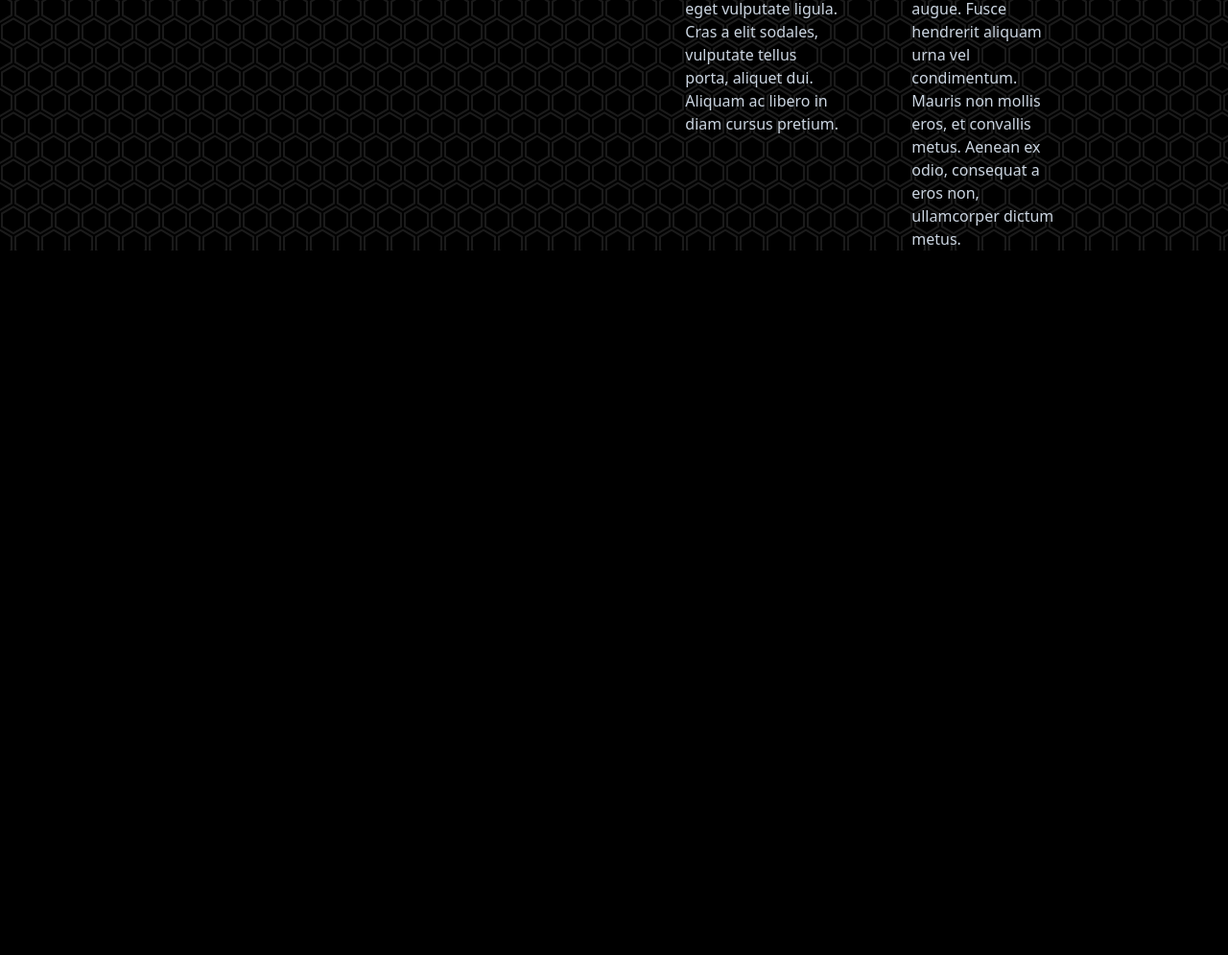
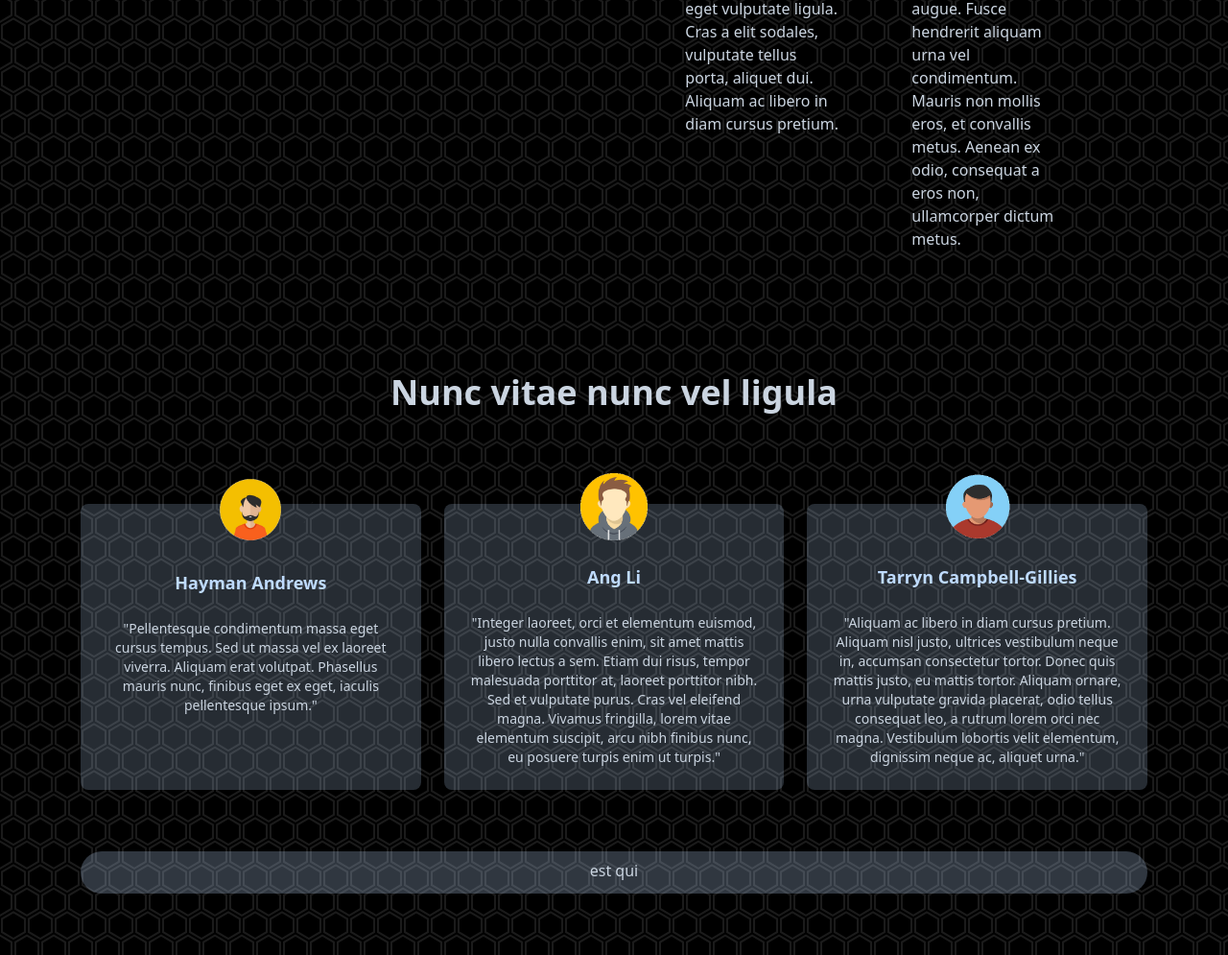
Before and after one commit to lz13/gor_ai, a website: page index.html in a window 1280 px wide. Shown: the part 1167-2162 px from the top of the page at 96% size. Before the commit the page ends 1428 px from the top, so only its background shows below. Drawn offline with Linux system fonts and the light colour scheme.

Commit message:
Add Testimonial section

```diff
--- a/index.html
+++ b/index.html
@@ -16,7 +16,7 @@
       <div class="container flex flex-col items-center px-6 mx-auto mt-80 space-y-0 md:flex-row md:space-y-0">
         <!-- Left Item -->
         <div class="flex items-center flex-col space-y-2 md:w-1/2">
-          <h1 class="max-w-md text-5xl text-slate-300 text-center md:text6xl md:text-left">
+          <h1 class="max-w-md text-5xl font-bold text-slate-300 text-center md:text6xl md:text-left">
             Lorem Ipsum
           </h1>
           <p class="max-w-sm text-center text-slate-300 md:text-left">
@@ -24,8 +24,8 @@
           </p>
           <div class="flex justify-center md:justify-start">
             <a
-            href="#"
-            class="p-3 px-6 pt-2 text-slate-300 bg-black rounded-full baseline hover:bg-slate-300 hover:text-black md:block">
+            href="https://en.wikipedia.org/wiki/Artificial_intelligence" target="_blank" rel="noopener noreferrer"
+            class="p-3 px-6 pt-2 text-slate-300 bg-blue-200/25 rounded-full baseline hover:bg-blue-200/50 hover:text-black md:block">
             est qui
             </a>
           </div>
@@ -46,7 +46,7 @@
     <section id="features">
       <div class="container flex flex-col px-4 mx-auto mt-60 space-y-12 md:space-y-0 md:flex-row">
         <div class="flex flex-col space-y-12 md:w-1/2">
-          <h2 class="max-w-md text-4xl text-slate-300 text-center md:text-left">
+          <h2 class="max-w-md text-4xl font-bold text-slate-300 text-center md:text-left">
             Adipisci Velit
           </h2>
           <p class="max-w-sm text-center text-slate-300 md:text-left">
@@ -136,5 +136,60 @@
               </div>
         </div>
     </section>
+
+    <!-- Testimonials -->
+    <section id="testimonials">
+      <!-- Container to heading and testm blocks -->
+      <div class="max-w-6xl px-5 mx-auto mt-32 text-center">
+        <!-- Heading -->
+        <h2 class="text-4xl font-bold text-center text-slate-300">
+          Nunc vitae nunc vel ligula
+        </h2>
+        <!-- Testimonal Container -->
+        <div class="flex flex-col mt-24 md:flex-row md:space-x-6">
+          <!-- Testimonial 1 -->
+          <div class="flex flex-col items-center p-6 space-y-6 rounded-lg bg-blue-200/20 md:w-1/3">
+            <img src="assets/img/test1.png" class="w-26 -mt-14" height="130" width="130" alt=""/>
+            <h5 class="text-lg font-bold text-blue-200">Hayman Andrews</h5>
+            <p class="text-sm text-slate-300">
+              "Pellentesque condimentum massa eget cursus tempus. Sed ut massa vel ex laoreet viverra. Aliquam erat
+              volutpat. Phasellus mauris nunc, finibus eget ex eget, iaculis pellentesque ipsum."
+            </p>
+          </div>
+
+          <!-- Testimonial 2 -->
+          <div class="hidden flex-col items-center p-6 space-y-6 rounded-lg bg-blue-200/20 md:flex md:w-1/3">
+            <img src="assets/img/test2.png" class="w-26 -mt-14" height="70" width="70" alt=""/>
+            <h5 class="text-lg font-bold text-blue-200">Ang Li</h5>
+            <p class="text-sm text-slate-300">
+              "Integer laoreet, orci et elementum euismod, justo nulla convallis enim, sit amet mattis libero lectus
+              a sem. Etiam dui risus, tempor malesuada porttitor at, laoreet porttitor nibh. Sed et vulputate purus.
+              Cras vel eleifend magna. Vivamus fringilla, lorem vitae elementum suscipit, arcu nibh finibus nunc, eu
+              posuere turpis enim ut turpis."
+            </p>
+          </div>
+
+          <!-- Testimonial 3 -->
+          <div class="hidden flex-col items-center p-6 space-y-6 rounded-lg bg-blue-200/20 md:flex md:w-1/3">
+            <img src="assets/img/test3.png" class="w-26 -mt-14" height="70" width="70" alt=""/>
+            <h5 class="text-lg font-bold text-blue-200">Tarryn Campbell-Gillies</h5>
+            <p class="text-sm text-slate-300">
+              "Aliquam ac libero in diam cursus pretium. Aliquam nisl justo, ultrices vestibulum neque in, accumsan
+              consectetur tortor. Donec quis mattis justo, eu mattis tortor. Aliquam ornare, urna vulputate gravida
+              placerat, odio tellus consequat leo, a rutrum lorem orci nec magna. Vestibulum lobortis velit elementum,
+              dignissim neque ac, aliquet urna."
+            </p>
+          </div>
+        </div>
+
+        <div class="my-16">
+          <a
+            href="https://en.wikipedia.org/wiki/Artificial_intelligence" target="_blank" rel="noopener noreferrer"
+            class="p-3 px-6 pt-2 text-slate-300 bg-blue-200/25 rounded-full baseline hover:bg-blue-200/50 hover:text-black md:block">
+            est qui
+            </a>
+        </div>
+      </div>
+    </section>
   </body>
 </html>
```
Also changed, not shown: assets/img/test1.png (added), assets/img/test2.png (added), assets/img/test3.png (added), css/main.css.
